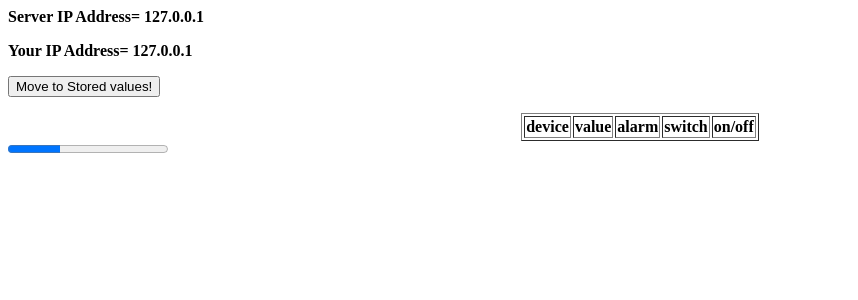
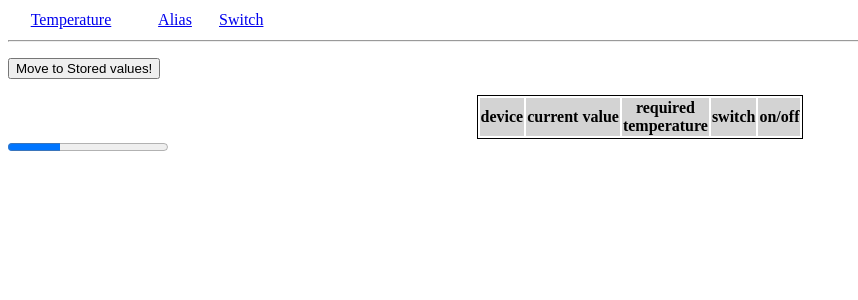
Before and after one commit to szigetigabor/home_temperature, a PHP site: page /temperature.php?realtime=1 in a window 1280 px wide. Shown: the top 300 px of the page, without its empty margins (0-858 px from the left). Run offline with PHP 8.4, Linux system fonts and the light colour scheme; lists and menus that the app fills with data are empty.

Commit message:
Temperature monitoring and alarm, alias setting for devices.

```diff
--- /dev/null
+++ b/logging/web/menu.php
@@ -0,0 +1,8 @@
+<table id="menu">
+  <tr id="menu">
+     <td id="menu_temp"><a href="temperature.php">Temperature</a></td>
+     <td id="menu_alias"><a href="alias.php">Alias</a></td>
+     <td id="menu_switch"><a href="switch.php">Switch </a></td>
+  </tr>
+</table>
+<hr />
--- /dev/null
+++ b/logging/web/style.css
@@ -0,0 +1,52 @@
+table,td
+{
+  border:1px solid black;
+  text-align:center;
+  vertical-align:middle;
+}
+
+thead
+{
+  background-color:lightgray;
+}
+
+td#temperature
+{
+  border:1px solid black;
+  text-align:right;
+}
+
+td#on
+{
+  background-color:red;
+}
+
+td#off
+{
+  background-color:#00FF00; /* green*/
+}
+
+
+/* MENU style */
+
+table#menu,tr#menu
+{
+  border:0px solid black;
+}
+
+td#menu_temp
+{
+  border:0px solid black;
+  width:120px;
+}
+
+td#menu_alias
+{
+  border:0px solid black;
+  width:80px;
+}
+
+td#menu_switch
+{
+  border:0px solid black;
+}
--- a/logging/web/temperature.php
+++ b/logging/web/temperature.php
@@ -1,20 +1,43 @@
 <?php
+//path to 1-wire sensors to scan
+$sensors_path = "/sys/bus/w1/devices/";
+
+//path to stored 1-wire sensors settings
+$sensors_settings_path = "/home/pi/logging";
 
 function read_file($path){
-    //$retval;
     $fn = fopen($path, "r");
     $retval = fread($fn,filesize($path));
     fclose($fn);
     return $retval;
 }
 
+function write_file($path, $data){
+    $fn = fopen($path, 'w');
+    fwrite($fn, "$data\n");
+    fclose($fn);
+}
+
+echo "<link rel=\"stylesheet\" type=\"text/css\" href=\"style.css\" />";
+include 'menu.php';
+
+
 $ip=$_SERVER['SERVER_ADDR'];
-echo "<b>Server IP Address= $ip</b>";
+//echo "<b>Server IP Address= $ip</b>";
 
 $ip=$_SERVER['REMOTE_ADDR'];
-echo "<p><b>Your IP Address= $ip</b>";
+//echo "<p><b>Your IP Address= $ip</b>";
 
-// FORM START
+//POST FORM START
+foreach($_POST as $key=>$value)
+{
+ $file = $sensors_settings_path."/".$key."/alarm";
+ write_file($file,$value);
+}
+//FORM END
+
+
+// GET FORM START
 $get_realtime=$_GET["realtime"];
 
 echo "<p>";
@@ -30,54 +53,100 @@ echo "<p>";
 // FORM END
 
 
-//path to 1-wire sensors to scan
-$sensors_path = "/sys/bus/w1/devices/";
 
 //get all sensors files.
 $devices = glob($sensors_path . "*");
 
-//path to stored 1-wire sensors settings
-$sensors_settings_path = "/home/pi/logging";
-
 ?>
 <center>
-<table border=1>
+<table>
+  <thead>
   <tr>
-     <td><b>device</b></td>
-     <td><b>value</b></td>
-     <td><b>alarm</b></td>
-     <td><b>switch</b></td>
-     <td><b>on/off</b></td>
+     <th>device</th>
+     <th>current value</th>
+     <th>required <br>temperature</th>
+     <th>switch</th>
+     <th>on/off</th>
   </tr>
+  </thead>
 
 <?php
 //print each sensor device
 foreach($devices as $device)
 {
   $device_name=substr($device, strrpos($device, "/")+1);
-  $filename=$sensors_settings_path."/".$device_name;
+  $device_id=$device_name;
+  $settings_path=$sensors_settings_path."/".$device_name;
+  $filename=$settings_path."/value";
   if ($get_realtime == "1") {
       $filename = $device."/w1_slave";
   }
   $value = read_file($filename);
   $pos = strpos($value, "t=");
-  if ($pos === false) {
+  if ($pos === false && $get_realtime == "1") {
     // BAD query
     echo "<br>Bad query by <b> $device_name</b>.";
   } else {
+    if ( $get_realtime == "1" ) {
         $value = substr($value, $pos+2);
+    }
     $value = $value/1000;
   }
+
+  //ALIAS
+  $alias = read_file($settings_path."/alias");
+  $alias = trim($alias, " \n.");
+  if ($alias != "") {
+      $device_name=$alias;
+  }
+
+  //ALARM
+  $alarm = read_file($settings_path."/alarm");
+  $alarm = trim($alarm, " \n.");
+  $disabled="";
+  if ($alarm == "") {
+      $disabled = "disabled=\"disabled\"";
       $alarm=0;
+  }
+
+  //SWITCH
+  $switch = read_file($settings_path."/switch");
+  $switch = trim($switch, " \n.");
+  if ($switch == "") {
       $switch="";
+  }
 
+  // ON/OFF
+  $onoff = read_file($settings_path."/onoff");
+  $onoff = trim($onoff, " \n.");
+  if ($onoff == "") {
+      $onoff="on/off";
+  }
+
+
+  echo "  <tbody>";
   echo "  <tr>";
   echo "     <td>$device_name</td>";
-    echo "     <td>$value C</td>";
-    echo "     <td><input type=\"number\" name=\"...\" min=\"16\" max=\"30\" step=\"0.1\" value=\"$alarm\" required></td>";
-    echo "     <td>switch</td>";
-    echo "     <td>on/off</td>";
+  if ( $value != "" ) {
+      echo "     <td id=\"temperature\">$value C</td>";
+  } else {
+      echo "     <td> </td>";
+  }
+  if ( $disabled == "" || substr($device_id, 0, 2) == "28" ){
+      echo "  <td>";
+      echo "      <form method=\"post\">";
+//      echo "      <input type=\"number\" name=\"$device_id\" min=\"16\" max=\"30\" step=\"0.1\" value=\"$alarm\" $disabled>";
+      echo "      <input type=\"number\" name=\"$device_id\" min=\"16\" max=\"30\" step=\"0.1\" value=\"$alarm\" >";
+      echo "      <input type=\"submit\" value=\"Set\">";
+      echo "</form>";
+      echo "  </td>";
+  } else {
+      echo "     <td><input type=\"number\" name=\"$device_id\" min=\"16\" max=\"30\" step=\"0.1\" value=\"$alarm\" $disabled></td>";
+  }
+  echo "     <td>$switch</td>";
+  echo "     <td id=$onoff>$onoff</td>";
   echo "  </tr>";
+  echo "  </tbody>";
 }
 
 ?>
```
Also changed, not shown: logging/web/alias.php (added, +74 -0 lines), logging/web/switch.php (added, +76 -0 lines). Lines whose indentation alone changed are shown as unchanged.
